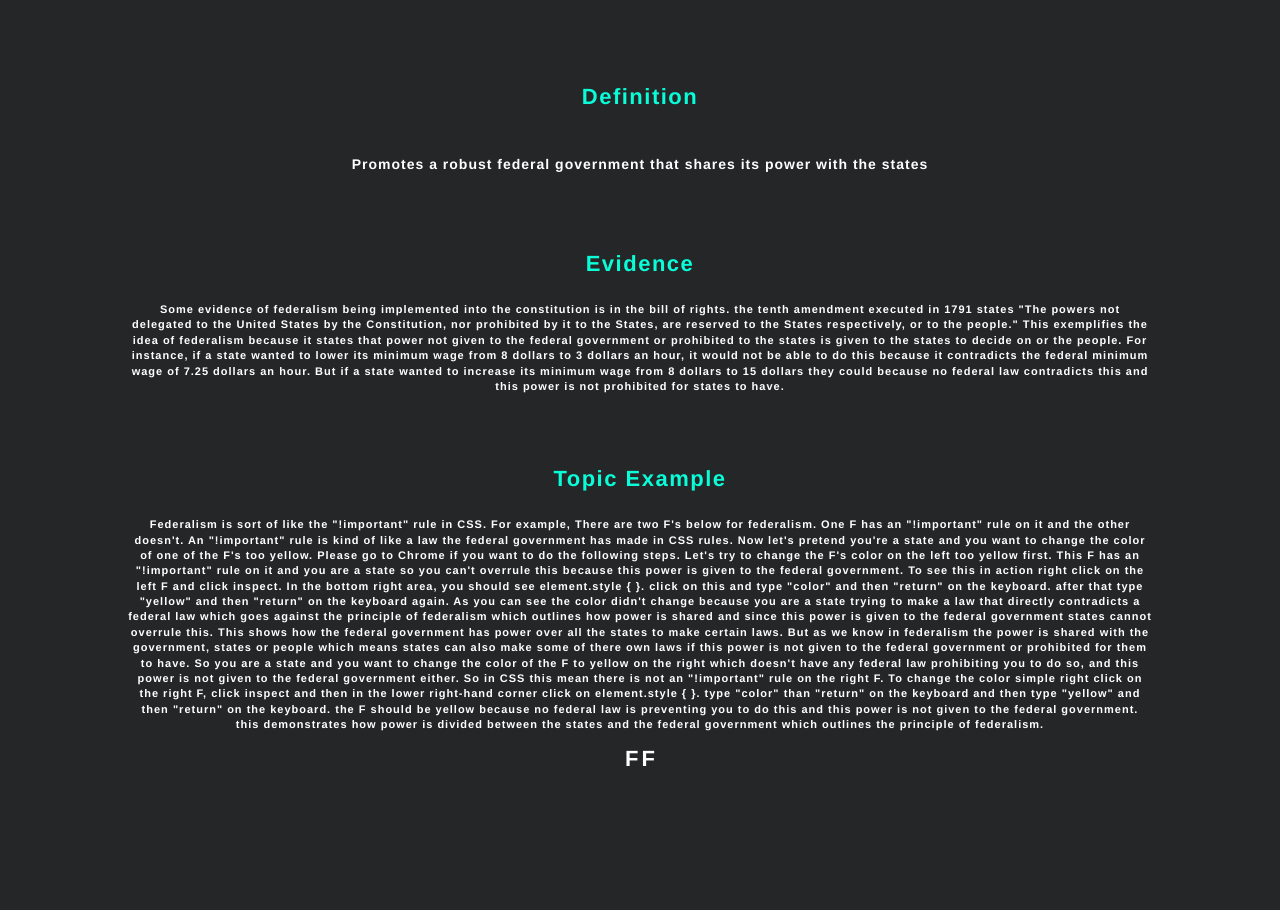
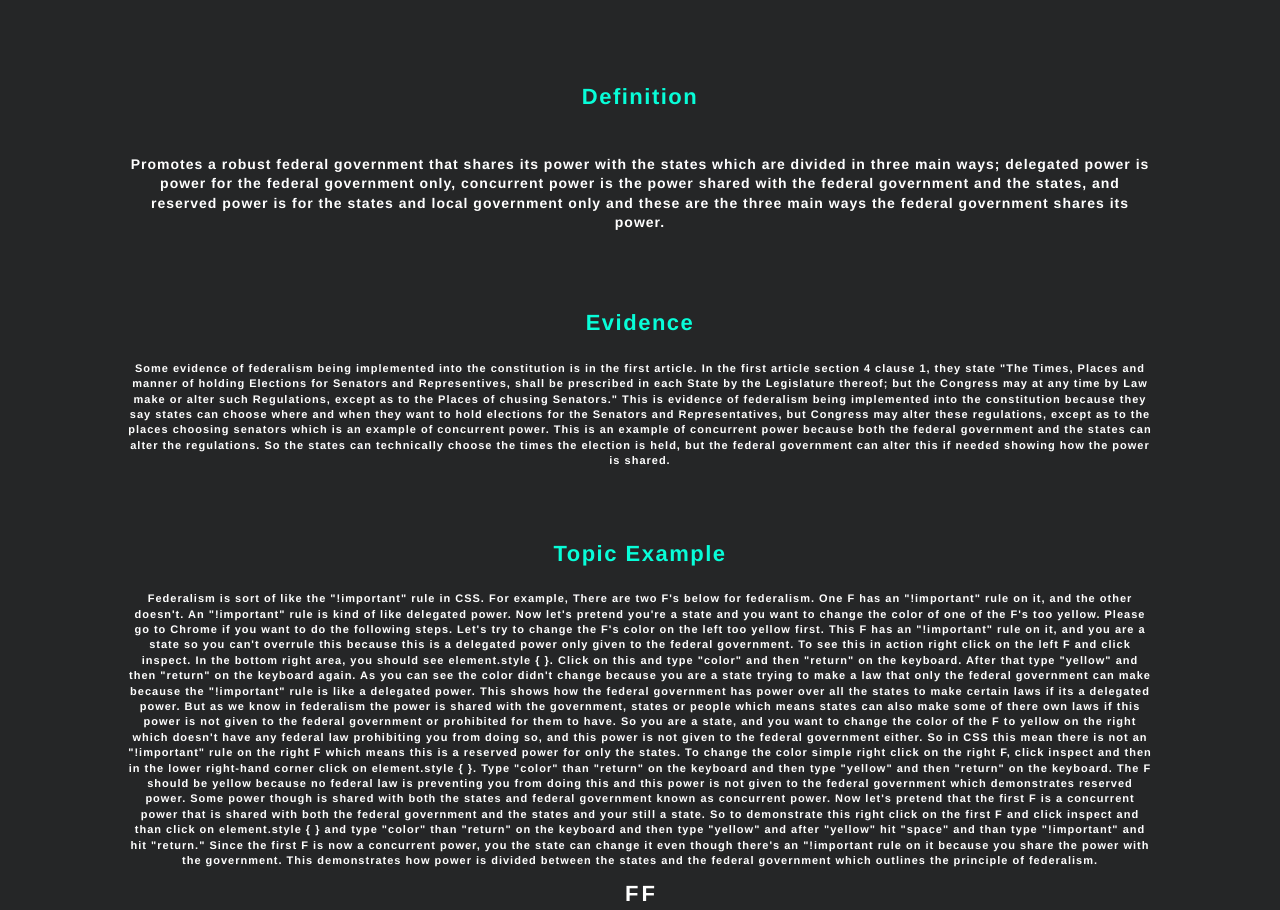
Before and after one commit to jackgrodnick/CivicsProject, a plain HTML site: page federalism.html in a window 1280 px wide. Shown: the part 178-1088 px from the top of the page. Before the commit the page ends 952 px from the top, so only its background shows below. Drawn offline with nearby package versions, Linux system fonts and the light colour scheme; a web font is replaced by a local one.

Commit message:
num dont

```diff
--- a/federalism.html
+++ b/federalism.html
@@ -43,19 +43,20 @@ crossorigin="anonymous">
     </div>
     <div class="fed-def">
       <h3 class="def-fedd">Definition</h3>
-      <p class="def-def">Promotes a robust federal government that shares its power with the states</p>
+      <p class="def-def">Promotes a robust federal government that shares its power with the states which are divided in three main ways; delegated power is power for the federal government only, concurrent power is the power shared with the federal government and the states, and reserved power is for the states and local government only and these are the three main ways the federal government shares its power.</p>
     </div>
     <div class="exapmlelel">
       <h3 class="evidenced">Evidence</h3>
     </div>
     <div class="example-fed">
-      <p class="para">Some evidence of federalism being implemented into the constitution is in the bill of rights. the tenth amendment executed in 1791 states "The powers not delegated to the United States by the Constitution, nor prohibited by it to the States, are reserved to the States respectively, or to the people." This exemplifies the idea of federalism because it states that power not given to the federal government or prohibited to the states is given to the states to decide on or the people. For instance,  if a state wanted to lower its minimum wage from 8 dollars to 3 dollars an hour, it would not be able to do this because it contradicts the federal minimum wage of 7.25 dollars an hour. But if a state wanted to increase its minimum wage from 8 dollars to 15 dollars they could because no federal law contradicts this and this power is not prohibited for states to have.</p>
+      <p class="para">Some evidence of federalism being implemented into the constitution is in the first article. In the first article section 4 clause 1, they state "The Times, Places and manner of holding Elections for Senators and Representives, shall be prescribed in each State by the Legislature thereof; but the Congress may at any time by Law make or alter such Regulations, except as to the Places of chusing Senators." This is evidence of federalism being implemented into the constitution because they say states can choose where and when they want to hold elections for the Senators and Representatives, but Congress may alter these regulations, except as to the places choosing senators which is an example of concurrent power. This is an example of concurrent power because both the federal government and the states can alter the regulations. So the states can technically choose the times the election is held, but the federal government can alter this if needed showing how the power is shared.</p>
     </div>
     <div class="topic-ex">
       <h3 class="topic">Topic Example</h3>
-      <p class="para">Federalism is sort of like the "!important" rule in CSS. For example, There are two F's below for federalism. One F has an "!important" rule on it and the other doesn't. An "!important" rule is kind of like a law the federal government has made in CSS rules. Now let's pretend you're a state and you want to change the color of one of the F's too yellow. Please go to Chrome if you want to do the following steps. Let's try to change the F's color on the left too yellow first. This F has an "!important" rule on it and you are a state so you can't overrule this because this power is given to the federal government. To see this in action right click on the left F and click inspect. In the bottom right area, you should see element.style {
-}. click on this and type "color" and then "return" on the keyboard. after that type "yellow" and then "return" on the keyboard again. As you can see the color didn't change because you are a state trying to make a law that directly contradicts a federal law which goes against the principle of federalism which outlines how power is shared and since this power is given to the federal government states cannot overrule this. This shows how the federal government has power over all the states to make certain laws. But as we know in federalism the power is shared with the government, states or people which means states can also make some of there own laws if this power is not given to the federal government or prohibited for them to have. So you are a state and you want to change the color of the F to yellow on the right which doesn't have any federal law prohibiting you to do so, and this power is not given to the federal government either.  So in CSS this mean there is not an "!important" rule on the right F. To change the color simple right click on the right F, click inspect and then in the lower right-hand corner click on element.style {
-}. type "color" than "return" on the keyboard and then type "yellow" and then "return" on the keyboard. the F should be yellow because no federal law is preventing you to do this and this power is not given to the federal government. this demonstrates how power is divided between the states and the federal government which outlines the principle of federalism.</p>
+      <p class="para">Federalism is sort of like the "!important" rule in CSS. For example, There are two F's below for federalism. One F has an "!important" rule on it, and the other doesn't. An "!important" rule is kind of like delegated power. Now let's pretend you're a state and you want to change the color of one of the F's too yellow. Please go to Chrome if you want to do the following steps. Let's try to change the F's color on the left too yellow first. This F has an "!important" rule on it, and you are a state so you can't overrule this because this is a delegated power only given to the federal government. To see this in action right click on the left F and click inspect. In the bottom right area, you should see element.style {
+}. Click on this and type "color" and then "return" on the keyboard. After that type "yellow" and then "return" on the keyboard again. As you can see the color didn't change because you are a state trying to make a law that only the federal government can make because the "!important" rule is like a delegated power. This shows how the federal government has power over all the states to make certain laws if its a delegated power. But as we know in federalism the power is shared with the government, states or people which means states can also make some of there own laws if this power is not given to the federal government or prohibited for them to have. So you are a state, and you want to change the color of the F to yellow on the right which doesn't have any federal law prohibiting you from doing so, and this power is not given to the federal government either. So in CSS this mean there is not an "!important" rule on the right F which means this is a reserved power for only the states. To change the color simple right click on the right F, click inspect and then in the lower right-hand corner click on element.style {
+}. Type "color" than "return" on the keyboard and then type "yellow" and then "return" on the keyboard. The F should be yellow because no federal law is preventing you from doing this and this power is not given to the federal government which demonstrates reserved power.  Some power though is shared with both the states and federal government known as concurrent power. Now let's pretend that the first F is a concurrent power that is shared with both the federal government and the states and your still a state. So to demonstrate this right click on the first F and click inspect and than click on element.style {
+} and type "color" than "return" on the keyboard and then type "yellow" and after "yellow" hit "space" and than type "!important" and hit "return." Since the first F is now a concurrent power, you the state can change it even though there's an "!important rule on it because you share the power with the government. This demonstrates how power is divided between the states and the federal government which outlines the principle of federalism.</p>
 <h1 class="federal-law">F</h1>
 <h1 class="federal-lawno">F</h1>
     </div>
```
Also changed, not shown: checksandbalances.html (+2 -2 lines), popularsovereignty.html (+1 -1 lines), 1 other file.
